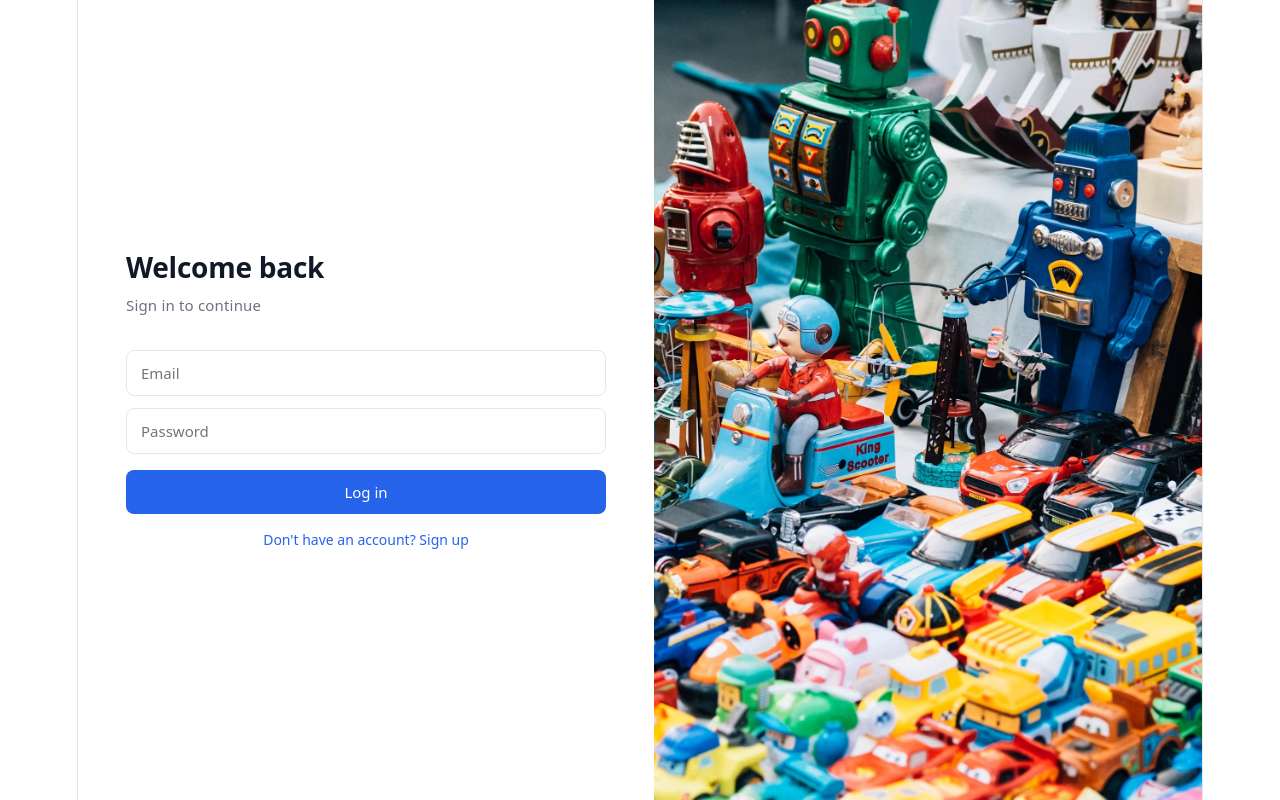
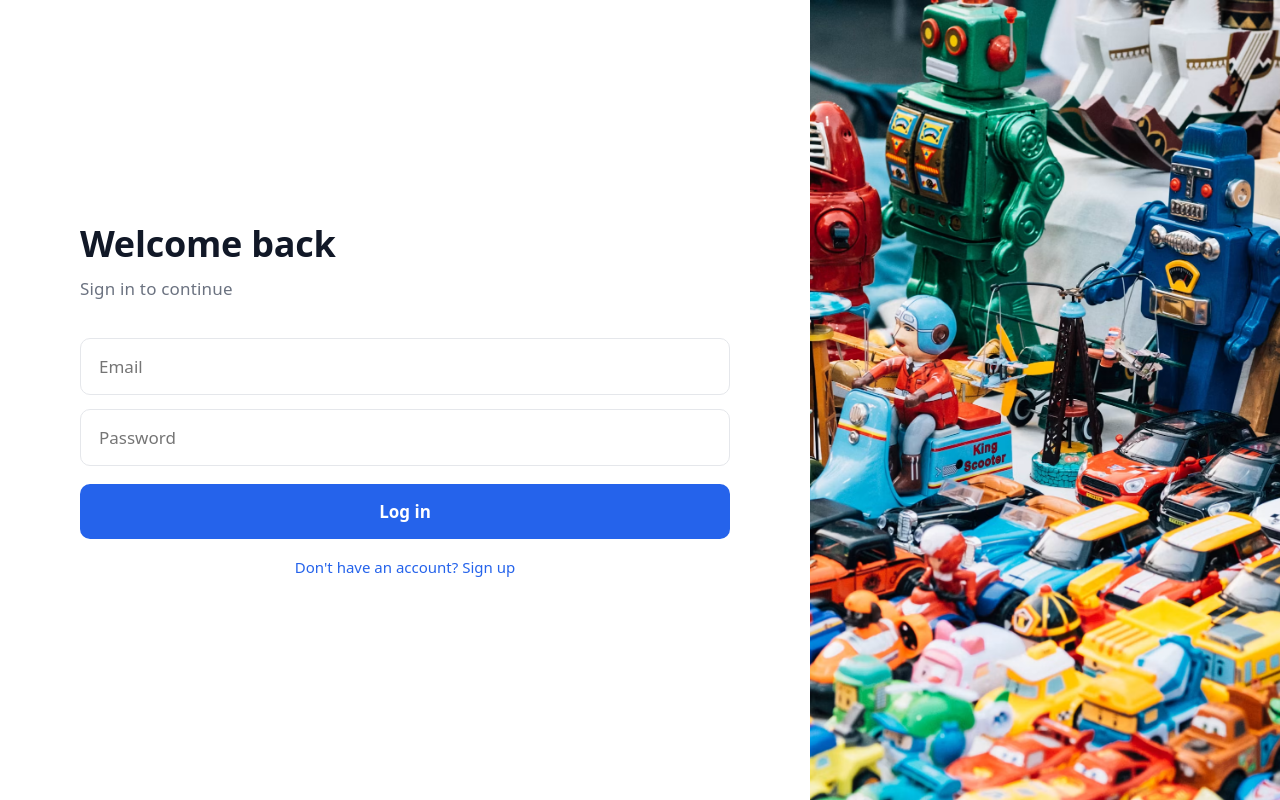
Before and after one commit to christopherchang0/ToyScout, a React app in the folder frontend/: page / in a window 1280 px wide. Both pictures are taken after a click on the button "Discover". Built offline with nearby package versions, Linux system fonts and the light colour scheme; no server answers; the HTML template or start-up script is replaced by a standard one.

Commit message:
login page updated css styling

```diff
--- a/frontend/src/Login.jsx
+++ b/frontend/src/Login.jsx
@@ -9,27 +9,31 @@ const supabase = createClient(
 
 const S = {
   page: {
-    minHeight: '100vh', display: 'flex', alignItems: 'stretch', overflow: 'hidden'
+    position: 'fixed', inset: 0, display: 'flex', alignItems: 'stretch', overflow: 'hidden',
+    background: 'var(--bg)'
   },
   left: {
-    flex: 1, display: 'flex', flexDirection: 'column', justifyContent: 'center',
-    padding: '60px 48px', maxWidth: '480px'
+    width: '650px', flexShrink: 0, display: 'flex', flexDirection: 'column', justifyContent: 'center',
+    padding: '60px 80px',
   },
-  heading: { margin: '0 0 8px', color: 'var(--text-h)', fontSize: '28px', fontWeight: 600, textAlign: 'left' },
-  subheading: { margin: '0 0 32px', color: 'var(--text)', fontSize: '15px', textAlign: 'left' },
+  formInner: {
+    display: 'flex', flexDirection: 'column'
+  },
+  heading: { margin: '0 0 10px', color: 'var(--text-h)', fontSize: '36px', fontWeight: 700, textAlign: 'left' },
+  subheading: { margin: '0 0 36px', color: 'var(--text)', fontSize: '17px', textAlign: 'left' },
   field: {
-    width: '100%', padding: '12px 14px', border: '1px solid var(--border)',
-    borderRadius: '8px', fontSize: '15px', fontFamily: 'var(--sans)',
-    background: 'var(--bg)', color: 'var(--text-h)', boxSizing: 'border-box', marginBottom: '12px'
+    width: '100%', padding: '16px 18px', border: '1px solid var(--border)',
+    borderRadius: '10px', fontSize: '17px', fontFamily: 'var(--sans)',
+    background: 'var(--bg)', color: 'var(--text-h)', boxSizing: 'border-box', marginBottom: '14px'
   },
   submitBtn: {
-    width: '100%', padding: '12px', background: 'var(--accent)', color: '#fff',
-    border: 'none', borderRadius: '8px', fontSize: '15px', cursor: 'pointer',
-    fontWeight: 500, fontFamily: 'var(--sans)', marginTop: '4px'
+    width: '100%', padding: '16px', background: 'var(--accent)', color: '#fff',
+    border: 'none', borderRadius: '10px', fontSize: '17px', cursor: 'pointer',
+    fontWeight: 600, fontFamily: 'var(--sans)', marginTop: '4px'
   },
   toggleBtn: {
     background: 'none', border: 'none', color: 'var(--accent)', cursor: 'pointer',
-    fontSize: '14px', marginTop: '16px', padding: 0, fontFamily: 'var(--sans)'
+    fontSize: '15px', marginTop: '18px', padding: 0, fontFamily: 'var(--sans)'
   },
   error: { color: '#dc2626', fontSize: '14px', margin: '8px 0 0', textAlign: 'left' },
   right: {
@@ -66,6 +70,7 @@ export default function Login({ onLogin }) {
             <div style={S.left}>
                 <h2 style={S.heading}>{isSignUp ? 'Create account' : 'Welcome back'}</h2>
                 <p style={S.subheading}>{isSignUp ? 'Start identifying your toys' : 'Sign in to continue'}</p>
+                <div style={S.formInner}>
                     <form onSubmit={handleSubmit} style={{ display: 'flex', flexDirection: 'column' }}>
                         <input
                             style={S.field}
@@ -90,6 +95,7 @@ export default function Login({ onLogin }) {
                         {isSignUp ? 'Already have an account? Log in' : "Don't have an account? Sign up"}
                     </button>
                 </div>
+            </div>
             <div style={S.right}>
                 <img src={heroImg} alt="ToyScout" style={S.rightImg} />
             </div>
```
Lines whose indentation alone changed are shown as unchanged.
